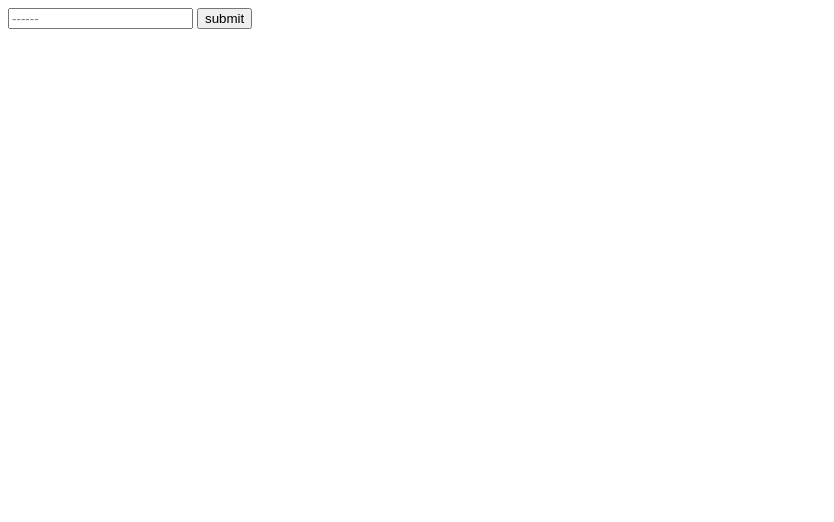
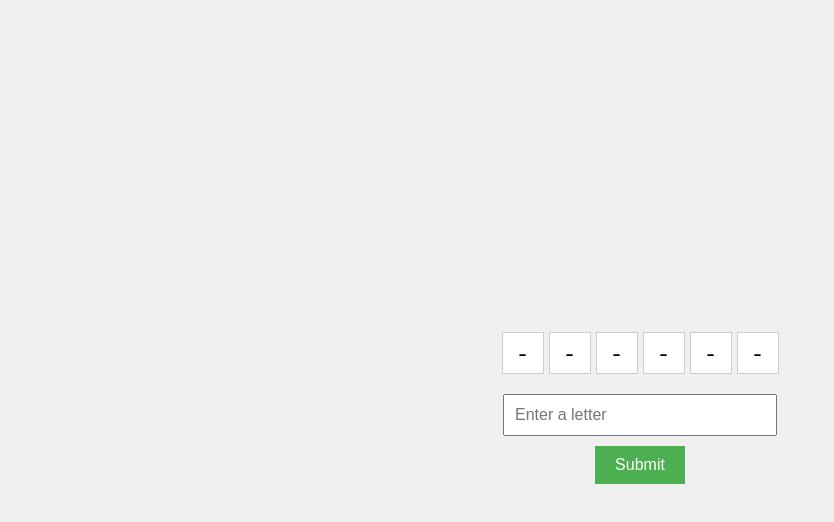
Before and after one commit to RazerGhost/JavaScript, a plain HTML site: page op_6/index.html in a window 1280 px wide. Shown: the whole page, without its empty margins (0-834 px from the left). Drawn offline with Linux system fonts and the light colour scheme.

Commit message:
finished code

```diff
--- a/op_6/index.html
+++ b/op_6/index.html
@@ -5,20 +5,78 @@
     <meta charset="UTF-8">
     <meta name="viewport" content="width=device-width, initial-scale=1.0">
     <title>Lingo</title>
+    <style>
+        body {
+            display: flex;
+            justify-content: center;
+            align-items: center;
+            height: 100vh;
+            background-color: #f0f0f0;
+        }
+
+        .container {
+            text-align: center;
+        }
+
+        .word-grid {
+            display: flex;
+            justify-content: center;
+            gap: 5px;
+            margin-bottom: 20px;
+        }
+
+        .word-grid span {
+            display: flex;
+            justify-content: center;
+            align-items: center;
+            background-color: #fff;
+            border: 1px solid #ccc;
+            height: 40px;
+            width: 40px;
+            font-size: 24px;
+        }
+
+        #woord {
+            width: 250px;
+            padding: 10px;
+            font-size: 16px;
+        }
+
+        #submit-btn {
+            margin-top: 10px;
+            padding: 10px 20px;
+            font-size: 16px;
+            background-color: #4caf50;
+            color: #fff;
+            border: none;
+            cursor: pointer;
+        }
+
+        #submit-btn:hover {
+            background-color: #45a049;
+        }
+    </style>
 </head>
 
 <body>
+    <div class="container">
+        <div class="word-grid" id="dashes"></div>
         <form id="formid">
-        <input type="text" placeholder="" name="woord" id="woord">
-        <input type="submit" value="submit" />
+            <input type="text" placeholder="Enter a letter" name="woord" id="woord">
+            <br>
+            <input type="submit" value="Submit" id="submit-btn">
         </form>
-</body>
+    </div>
 
     <script>
         window.onload = genguess;
-    console.log("1")
         let form = document.getElementById("formid");
         form.addEventListener("submit", onsubmit);
+
+        let dashesElement = document.getElementById("dashes");
+        let randomWord = "";
+        let letterCount = 0;
+        let guesses = 4;
 
         function genguess() {
             let steden = [
@@ -33,65 +91,63 @@
             ];
 
             let randomIndex = Math.floor(Math.random() * steden.length);
-        let randomWord = steden[randomIndex];
-        let letterCount = randomWord.length;
+            randomWord = steden[randomIndex];
+            letterCount = randomWord.length;
             console.log(randomWord);
             console.log(letterCount);
 
-        let dashes = "";
             for (let i = 0; i < letterCount; i++) {
-            dashes += "-";
+                let span = document.createElement("span");
+                span.textContent = "-";
+                dashesElement.appendChild(span);
+            }
         }
 
-        document.getElementById("woord").placeholder = dashes;
-    }
-
-
-
         function onsubmit(event) {
-
             event.preventDefault();
-        let woord = document.getElementById("woord").value.trim();
+            let woord = document.getElementById("woord").value.trim().toLowerCase();
             if (woord === "") {
-            alert("Please enter a word.");
+                alert("Please enter a letter.");
                 return;
             }
             console.log(woord);
-        let guesses = 4;
 
+            let spans = dashesElement.getElementsByTagName("span");
             let updatedDashes = "";
 
-        for (let i = 0; i < dashes.length; i++) {
-            if (woord[i] === dashes[i]) {
-                updatedDashes += woord[i];
-            } else {
-                updatedDashes += dashes[i];
+            for (let i = 0; i < letterCount; i++) {
+                let letter = randomWord[i];
+                if (woord.includes(letter)) {
+                    spans[i].textContent = letter;
                 }
+                updatedDashes += spans[i].textContent;
             }
 
-        document.getElementById("woord").placeholder = updatedDashes;
-
-        if (woord === updatedDashes) {
+            if (woord === randomWord) {
                 alert("Congratulations! You guessed the word correctly!");
                 resetGame();
             } else {
                 guesses--;
 
                 if (guesses === 0) {
-                alert("Game over! You ran out of guesses. The word was: " + dashes);
+                    alert("Game over! You ran out of guesses. The word was: " + randomWord);
                     resetGame();
                 } else {
                     alert("Incorrect guess! You have " + guesses + " guesses remaining.");
                 }
             }
+
+            document.getElementById("woord").value = "";
         }
 
         function resetGame() {
-        document.getElementById("woord").value = "";
-        document.getElementById("woord").placeholder = "";
+            dashesElement.innerHTML = "";
+            guesses = 4;
             genguess();
         }
 
     </script>
 
+</body>
+
 </html>
```
Lines whose indentation alone changed are shown as unchanged.
